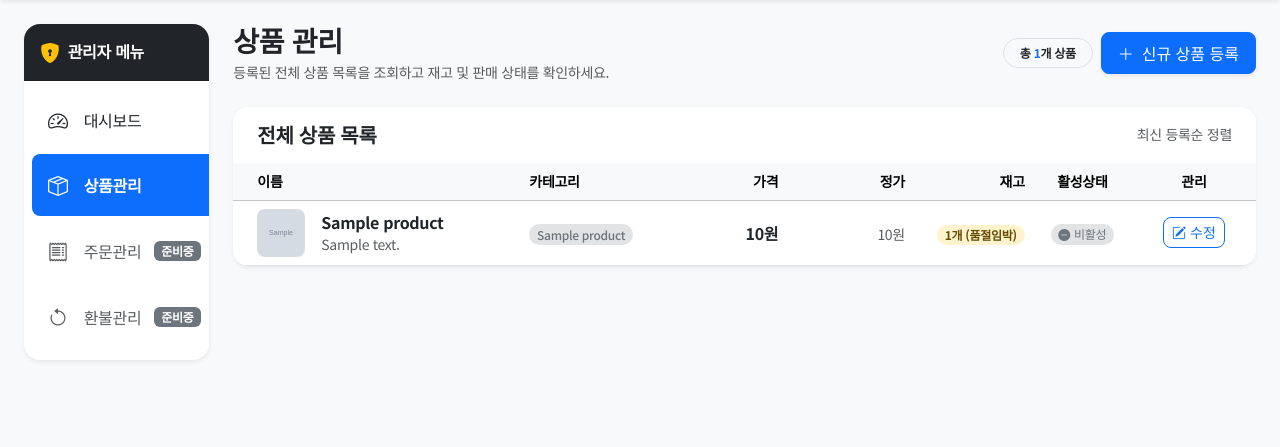
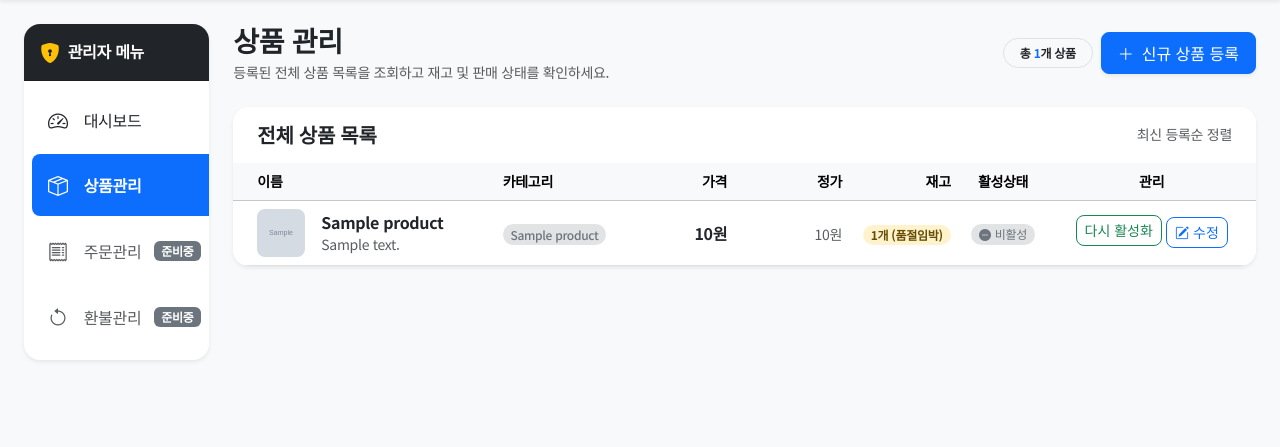
Before and after one commit to tgkimm/vibe-fashion, a Flask app: template app/templates/admin/products.html in a window 1280 px wide. Shown: the part 57-504 px from the top of the page. Run offline with Flask 3, Linux system fonts and the light colour scheme; the template is opened without the code that fills it: most values are stand-ins (such as "Sample title", 1, 10 or a date in 2020); grey boxes marked "Sample" are stand-in pictures; some libraries are stand-ins or nearby versions; some web fonts are replaced.

Commit message:
feat: 관리자 상품 활성 상태 토글

```diff
--- a/app/__init__.py
+++ b/app/__init__.py
@@ -525,6 +525,39 @@ def create_app():
 
         return render_template("admin/products.html", products=products, categories=categories)
 
+    @app.route("/admin/products/<product_id>/toggle", methods=["POST"])
+    @login_required
+    @admin_required
+    def toggle_admin_product(product_id):
+        from flask import jsonify
+        from app.utils import get_supabase_admin_client, get_supabase_client
+
+        admin_client = get_supabase_admin_client()
+        db_client = admin_client or get_supabase_client()
+        if not db_client:
+            return jsonify({"success": False, "message": "데이터베이스 연결에 실패했습니다."}), 500
+
+        try:
+            product_result = (
+                db_client.table("products")
+                .select("id, is_active")
+                .eq("id", product_id)
+                .execute()
+            )
+            if not product_result.data:
+                return jsonify({"success": False, "message": "상품을 찾을 수 없습니다."}), 404
+
+            is_active = not bool(product_result.data[0].get("is_active", False))
+            db_client.table("products").update({"is_active": is_active}).eq("id", product_id).execute()
+            return jsonify({
+                "success": True,
+                "is_active": is_active,
+                "message": "상품이 다시 활성화되었습니다." if is_active else "상품이 비활성화되었습니다.",
+            })
+        except Exception as e:
+            app.logger.error(f"[상품 활성 상태 변경 오류] {e}", exc_info=True)
+            return jsonify({"success": False, "message": "상품 상태 변경 중 오류가 발생했습니다."}), 500
+
     # 5. 템플릿 전역 변수 및 컨텍스트 프로세서 등록
     @app.context_processor
     def inject_cart_count():
--- a/app/templates/admin/products.html
+++ b/app/templates/admin/products.html
@@ -128,7 +128,7 @@
                                     </td>
 
                                     <!-- 6. 활성상태 -->
-                                    <td class="text-center pe-4">
+                                    <td class="text-center pe-4 product-status">
                                         {% if product.is_active %}
                                             <span class="badge bg-success-subtle text-success px-2.5 py-1.5 rounded-pill fw-medium">
                                                 <i class="bi bi-check-circle-fill me-1"></i>활성
@@ -140,6 +140,9 @@
                                         {% endif %}
                                     </td>
                                     <td class="text-center pe-4">
+                                        <button type="button" class="btn btn-sm {{ 'btn-outline-danger' if product.is_active else 'btn-outline-success' }} rounded-3 toggle-product-btn mb-1" data-product-id="{{ product.id }}" data-is-active="{{ 'true' if product.is_active else 'false' }}">
+                                            {{ '비활성화' if product.is_active else '다시 활성화' }}
+                                        </button>
                                         <button type="button" class="btn btn-sm btn-outline-primary rounded-3 edit-product-btn" data-product='{{ product|tojson|forceescape }}' aria-label="{{ product.name }} 수정">
                                             <i class="bi bi-pencil-square me-1"></i>수정
                                         </button>
@@ -279,6 +282,12 @@ document.addEventListener("DOMContentLoaded", function () {
     let editingProductId = null;
 
     document.getElementById("productTableBody").addEventListener("click", function (event) {
+        const toggleButton = event.target.closest(".toggle-product-btn");
+        if (toggleButton) {
+            toggleProduct(toggleButton);
+            return;
+        }
+
         const editButton = event.target.closest(".edit-product-btn");
         if (!editButton) return;
 
@@ -294,6 +303,43 @@ document.addEventListener("DOMContentLoaded", function () {
         submitBtnText.textContent = "수정하기";
         createProductModal.show();
     });
+
+    async function toggleProduct(button) {
+        const isActive = button.dataset.isActive === "true";
+        if (isActive && !window.confirm("이 상품을 비활성화하시겠습니까?\n쇼핑몰 메인/상세 페이지에서 더 이상 보이지 않게 됩니다.")) {
+            return;
+        }
+
+        button.disabled = true;
+        try {
+            const response = await fetch(`/admin/products/${encodeURIComponent(button.dataset.productId)}/toggle`, {
+                method: "POST",
+                headers: { "X-Requested-With": "XMLHttpRequest" },
+            });
+            const result = await response.json();
+            if (!response.ok || !result.success) {
+                window.alert(result.message || "상품 상태 변경 중 오류가 발생했습니다.");
+                return;
+            }
+
+            const row = button.closest("tr");
+            const statusCell = row.querySelector(".product-status");
+            statusCell.innerHTML = result.is_active
+                ? '<span class="badge bg-success-subtle text-success px-2.5 py-1.5 rounded-pill fw-medium"><i class="bi bi-check-circle-fill me-1"></i>활성</span>'
+                : '<span class="badge bg-secondary-subtle text-secondary px-2.5 py-1.5 rounded-pill fw-medium"><i class="bi bi-dash-circle-fill me-1"></i>비활성</span>';
+            button.dataset.isActive = String(result.is_active);
+            button.classList.toggle("btn-outline-danger", result.is_active);
+            button.classList.toggle("btn-outline-success", !result.is_active);
+            button.textContent = result.is_active ? "비활성화" : "다시 활성화";
+            toastMessage.textContent = result.message;
+            toast.show();
+        } catch (error) {
+            console.error("상품 상태 변경 통신 에러:", error);
+            window.alert("서버 통신 중 오류가 발생했습니다. 잠시 후 다시 시도해 주세요.");
+        } finally {
+            button.disabled = false;
+        }
+    }
 
     // 가격 변경 시 정가 기본값 추천 (정가가 비어있는 경우)
     priceInput.addEventListener("blur", function () {
@@ -494,12 +540,15 @@ document.addEventListener("DOMContentLoaded", function () {
                         ? `<span class="badge bg-warning-subtle text-warning-emphasis px-2 py-1 rounded-pill fw-semibold">${Number(product.total_stock).toLocaleString()}개 (품절임박)</span>`
                         : `<span class="fw-semibold text-dark">${Number(product.total_stock).toLocaleString()}</span><span class="text-muted small">개</span>`}
             </td>
-            <td class="text-center pe-4">
+            <td class="text-center pe-4 product-status">
                 ${product.is_active
                     ? '<span class="badge bg-success-subtle text-success px-2.5 py-1.5 rounded-pill fw-medium"><i class="bi bi-check-circle-fill me-1"></i>활성</span>'
                     : '<span class="badge bg-secondary-subtle text-secondary px-2.5 py-1.5 rounded-pill fw-medium"><i class="bi bi-dash-circle-fill me-1"></i>비활성</span>'}
             </td>
             <td class="text-center pe-4">
+                <button type="button" class="btn btn-sm ${product.is_active ? 'btn-outline-danger' : 'btn-outline-success'} rounded-3 toggle-product-btn mb-1" data-product-id="${escapeHtml(product.id)}" data-is-active="${Boolean(product.is_active)}">
+                    ${product.is_active ? '비활성화' : '다시 활성화'}
+                </button>
                 <button type="button" class="btn btn-sm btn-outline-primary rounded-3 edit-product-btn" data-product='${escapeHtml(JSON.stringify(product))}' aria-label="${escapeHtml(product.name)} 수정">
                     <i class="bi bi-pencil-square me-1"></i>수정
                 </button>
```
